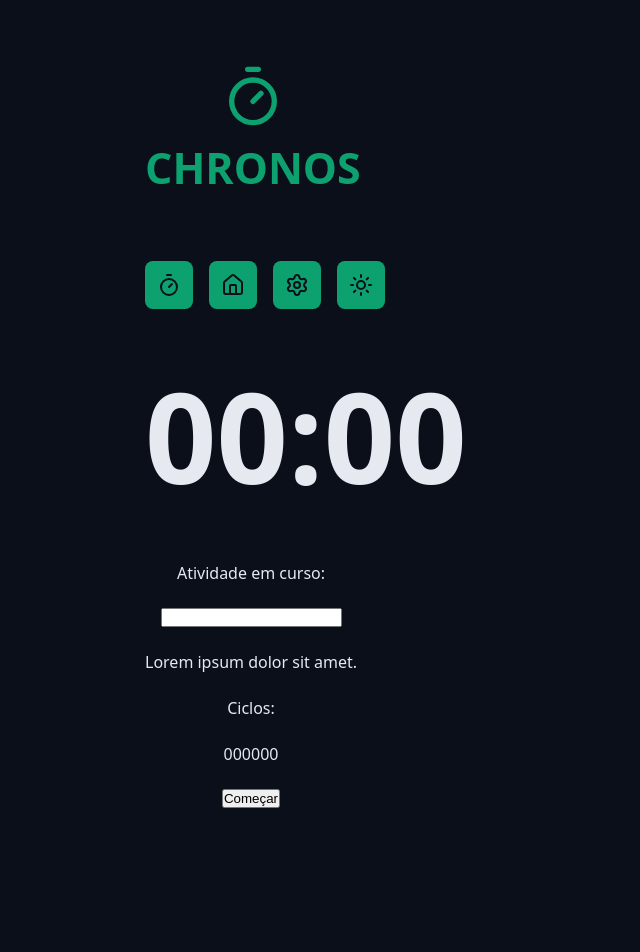
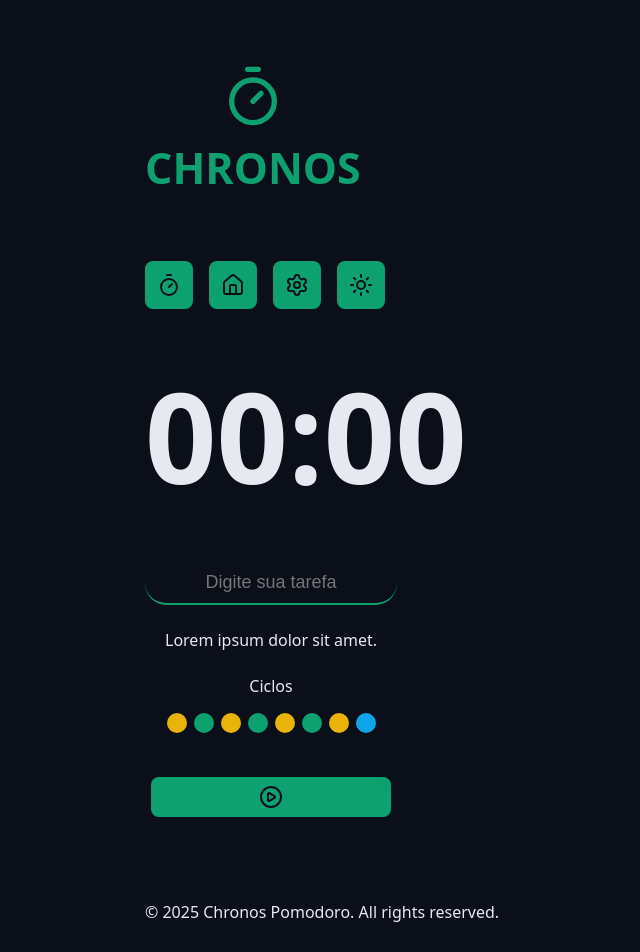
Before and after one commit to brunowmalencow/chronos-pomodoro, a React (Vite) app: page / in a window 1280 px wide. Shown: the top 952 px of the page, without its empty margins (37-677 px from the left). Before the commit the page ends 840 px from the top, so only its background shows below. Built offline with nearby package versions, Linux system fonts and the light colour scheme.

Commit message:
Criacao do footer + personalizazcao form

```diff
--- a/src/App.tsx
+++ b/src/App.tsx
@@ -1,11 +1,15 @@
+import { PlayCircleIcon } from 'lucide-react'
+import Ciclos from './Components/Ciclos'
 import Contador from './Components/Contador'
 import Container from './Components/Container'
+import DefaultButton from './Components/DefaultButton'
 import DefaultInput from './Components/DefaultInput'
 import Logo from './Components/Logo'
 import Menu from './Components/Menu'
 
 import './styles/global.css'
 import './styles/theme.css'
+import Footer from './Components/Footer'
 
 export default function App() {
     return (
@@ -25,10 +29,10 @@ export default function App() {
             <Container>
                 <form className='form' action="">
                     <div className="formRow">
-                        <DefaultInput //Componente criado por mim em src/Components/DefaultInput/index.tsx
+                        <DefaultInput
                             type='text'
                             id="meuInput"
-                            labelText="Atividade em curso:"
+                            placeholder='Digite sua tarefa'
                         />
                     </div>
 
@@ -39,19 +43,17 @@ export default function App() {
                     </div>
 
                     <div className="formRow">
-                        <div>
-                            Ciclos:
-                        </div>
-
-                        <div>
-                            000000
-                        </div>
+                        <Ciclos />
                     </div>
 
                     <div className="formRow">
-                        <button type="submit">Começar</button>
+                        <DefaultButton icon={<PlayCircleIcon />} color='green'/>
                     </div>
                 </form>
+            </Container>
+
+            <Container>
+                <Footer />
             </Container>
         </>
     )
--- /dev/null
+++ b/src/Components/Ciclos/index.tsx
@@ -0,0 +1,20 @@
+import styles from './styles.module.css';
+
+export default function Ciclos() {
+    return (
+        <div className={styles.cicloContainer}>
+            <span>Ciclos</span>
+
+            <div className={styles.pontosCiclos}>
+                <span className={`${styles.cicloItem} ${styles.workTime}`}></span>
+                <span className={`${styles.cicloItem} ${styles.shortBreakTime}`}></span>
+                <span className={`${styles.cicloItem} ${styles.workTime}`}></span>
+                <span className={`${styles.cicloItem} ${styles.shortBreakTime}`}></span>
+                <span className={`${styles.cicloItem} ${styles.workTime}`}></span>
+                <span className={`${styles.cicloItem} ${styles.shortBreakTime}`}></span>
+                <span className={`${styles.cicloItem} ${styles.workTime}`}></span>
+                <span className={`${styles.cicloItem} ${styles.longBreakTime}`}></span>
+            </div>
+        </div>
+    )
+}
--- /dev/null
+++ b/src/Components/Ciclos/styles.module.css
@@ -0,0 +1,32 @@
+.cicloContainer {
+    display: flex;
+    flex-direction: column;
+    gap: 1.6rem;
+    text-align: center;
+    align-items: center;
+    justify-content: center;
+}
+
+.pontosCiclos{
+    display: flex;
+    gap: 0.7rem;
+}
+
+.cicloItem {
+    width: 2rem;
+    height: 2rem;
+    background-color: var(--primary);
+    border-radius: 50%;
+}
+
+.workTime {
+    background-color: var(--warning);
+}
+
+.shortBreakTime {
+    background-color: var(--primary);
+}
+
+.longBreakTime {
+    background-color: var(--info);
+}
--- /dev/null
+++ b/src/Components/DefaultButton/index.tsx
@@ -0,0 +1,16 @@
+import styles from './styles.module.css'
+
+type DefaultButtonProps = {
+    icon?: React.ReactNode,
+    color?: 'green' | 'red'
+} & React.ComponentProps<"button">
+
+export default function DefaultButton({icon, color = 'green', ...props}: DefaultButtonProps) {
+    return (
+        <>
+            <button className={`${styles.button} ${styles[color]}`} {...props}>
+                {icon}
+            </button>
+        </>
+    )
+}
--- /dev/null
+++ b/src/Components/DefaultButton/styles.module.css
@@ -0,0 +1,33 @@
+.button {
+    border: none;
+    display: flex;
+    align-items: center;
+    justify-content: center;
+    min-width: 24rem;
+    padding: .8rem 1.6rem;
+    border-radius: 0.8rem;
+    margin: 2rem 0;
+    cursor: pointer;
+    transition: all .1s ease-in-out;
+}
+
+.button svg {
+    width: 2.4rem;
+    height: 2.4rem;
+
+}
+
+.button:hover {
+    transform: translateY(-2px);
+    filter: brightness(80%);
+}
+
+.green {
+    background-color: var(--primary);
+    color: var(--text-over-primary);
+}
+
+.red{
+    background-color: var(--error);
+    color: var(--text-over-error);
+}
--- a/src/Components/DefaultInput/index.tsx
+++ b/src/Components/DefaultInput/index.tsx
@@ -1,13 +1,18 @@
+import styles from './styles.module.css'
+
 type DefaultInputProps = {
     id: string,
     labelText?: string,
 } & React.ComponentProps<"input">
 
-export default function DefaultInput({id, labelText, type}: DefaultInputProps) {
+export default function DefaultInput({id, labelText, type, ...rest}: DefaultInputProps) {
+    // Ao invés de ter uma condicional para renderizar a label, pode-se usar o operador lógico '&&'
+    // {labelText ? (<label htmlFor={id}>{labelText}</label>) : ''}
+
     return (
         <>
-        {labelText ? (<label htmlFor={id}>{labelText}</label>) : null}
-            <input type={type} id={id} />
+        {labelText && (<label htmlFor={id}>{labelText}</label>)}
+            <input className={styles.input} type={type} id={id} {...rest} />
         </>
     )
 }
--- a/src/Components/DefaultInput/styles.module.css
+++ b/src/Components/DefaultInput/styles.module.css
@@ -0,0 +1,19 @@
+.input{
+    background: transparent;
+    border: none;
+    border-bottom: 2px solid var(--primary);
+    border-radius: 10rem;
+    text-align: center;
+    font-size: 1.8rem;
+    padding: 1rem;
+    color: var(--text-default);
+}
+
+.input:focus{
+    outline: none;
+}
+
+.input:disabled{
+    border-bottom: 2px solid var(--text-muted);
+    color: var(--text-muted);
+}
--- /dev/null
+++ b/src/Components/Footer/index.tsx
@@ -0,0 +1,7 @@
+export default function Footer() {
+    return (
+        <footer>
+            <p>© 2025 Chronos Pomodoro. All rights reserved.</p>
+        </footer>
+    )
+}
--- a/src/Components/Logo/index.tsx
+++ b/src/Components/Logo/index.tsx
@@ -9,7 +9,7 @@ export default function Logo() {
 
                 <TimerIcon />
 
-                <span>
+                <span style={{ cursor: "default" }}>
                     CHRONOS
                 </span>
 
```
Also changed, not shown: src/Components/Footer/styles.module.css (added), src/Components/Formulario/styles.module.css (deleted).
